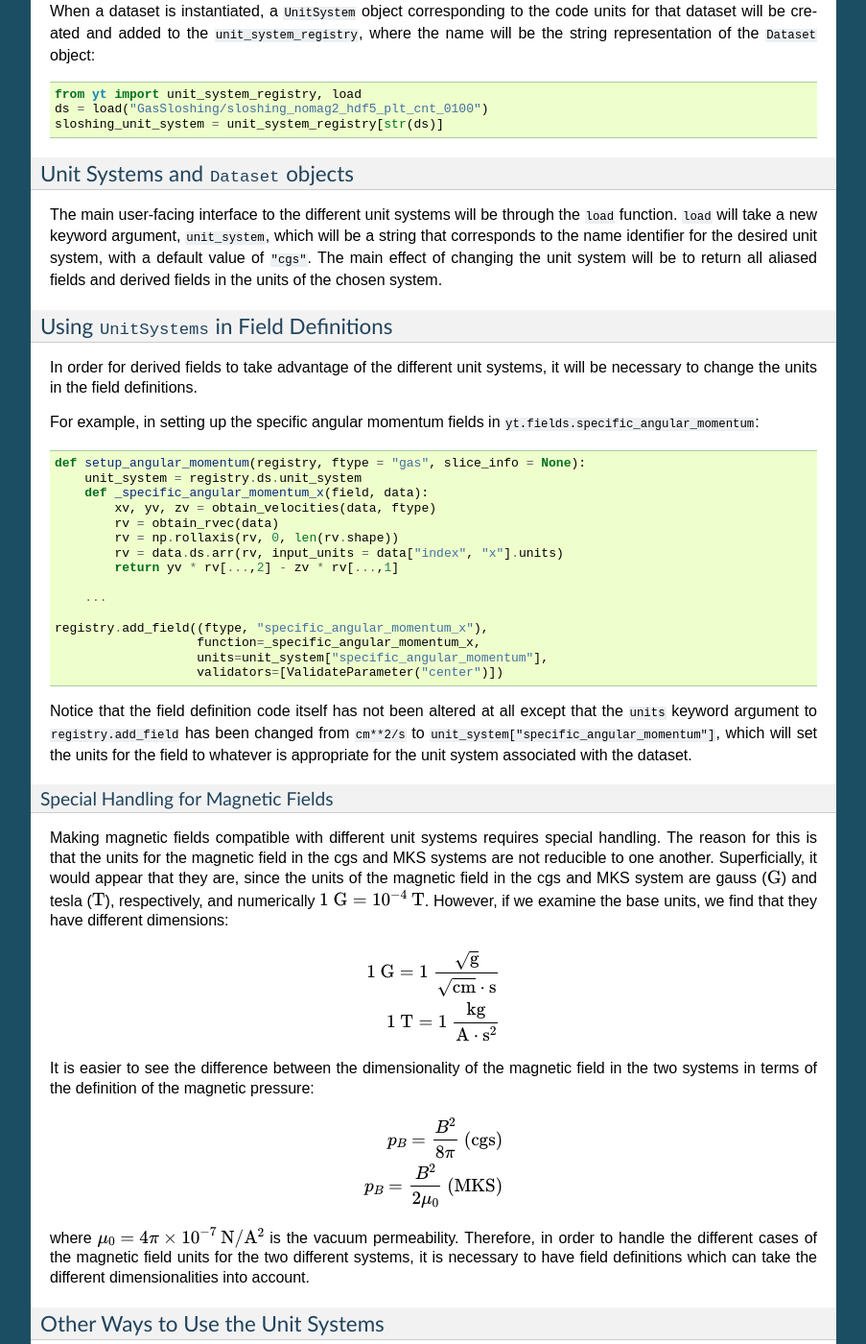
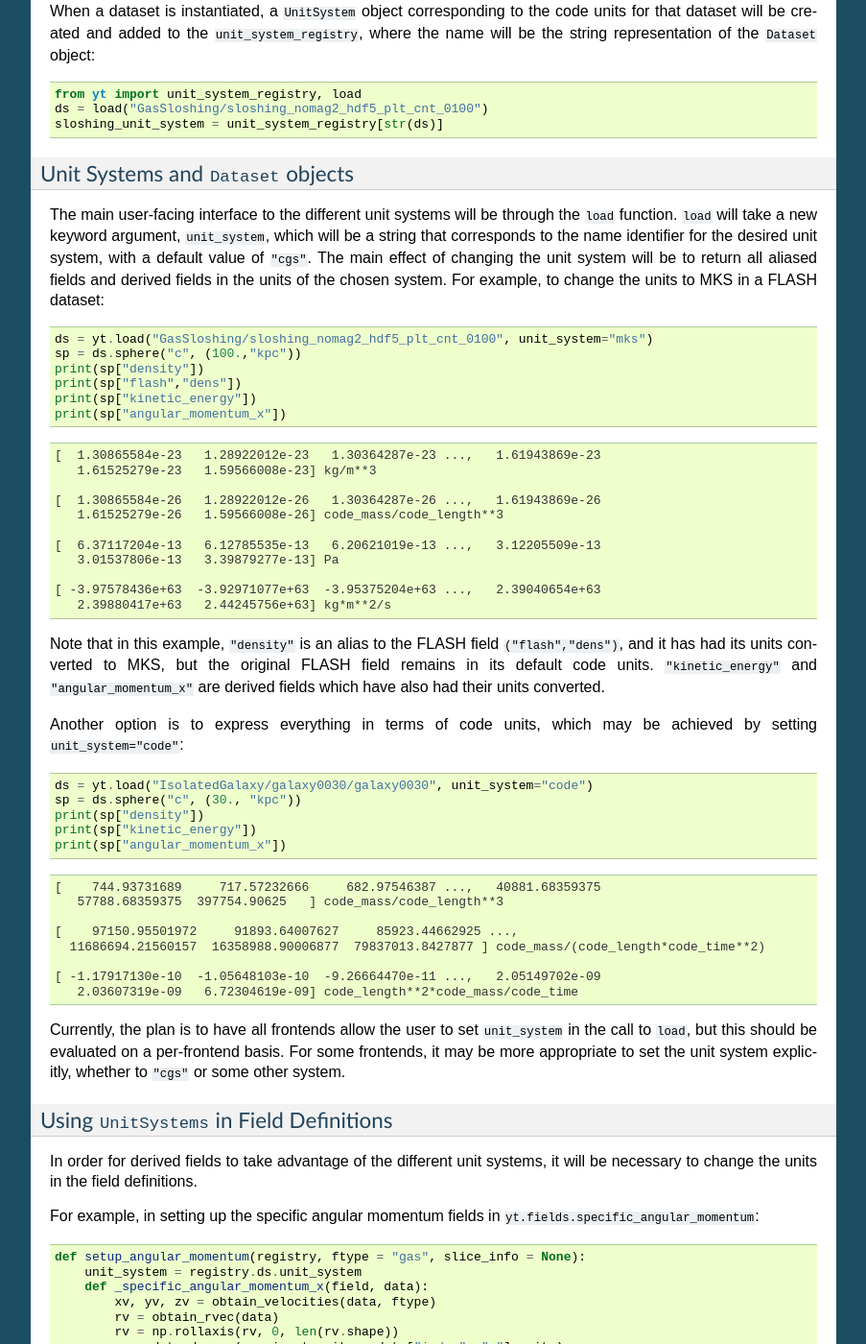
Before and after one commit to yt-project/ytep, a Sphinx documentation site: the page built from source/YTEPs/YTEP-0028.rst, in a window 1280 px wide and 1400 px high, scrolled down 2129 px. Shown: the whole window at 96% size, without its empty margins (198-1101 px from the left). Built offline with Sphinx 7.4.7, drawn with Linux system fonts in a browser that asks for light colours; formulas are drawn with MathJax 3; some of the changed text lies outside the part shown.

Commit message:
Adding some more text

```diff
--- a/source/YTEPs/YTEP-0028.rst
+++ b/source/YTEPs/YTEP-0028.rst
@@ -136,7 +136,62 @@ The main user-facing interface to the different unit systems will be through the
 function. ``load`` will take a new keyword argument, ``unit_system``, which will be a
 string that corresponds to the name identifier for the desired unit system, with a default
 value of ``"cgs"``. The main effect of changing the unit system will be to return all aliased
-fields and derived fields in the units of the chosen system.
+fields and derived fields in the units of the chosen system. For example, to change the units
+to MKS in a FLASH dataset:
+
+.. code-block:: python
+
+    ds = yt.load("GasSloshing/sloshing_nomag2_hdf5_plt_cnt_0100", unit_system="mks")
+    sp = ds.sphere("c", (100.,"kpc"))
+    print(sp["density"])
+    print(sp["flash","dens"])
+    print(sp["kinetic_energy"])
+    print(sp["angular_momentum_x"])
+
+.. code-block:: pycon
+
+    [  1.30865584e-23   1.28922012e-23   1.30364287e-23 ...,   1.61943869e-23
+       1.61525279e-23   1.59566008e-23] kg/m**3
+
+    [  1.30865584e-26   1.28922012e-26   1.30364287e-26 ...,   1.61943869e-26
+       1.61525279e-26   1.59566008e-26] code_mass/code_length**3
+
+    [  6.37117204e-13   6.12785535e-13   6.20621019e-13 ...,   3.12205509e-13
+       3.01537806e-13   3.39879277e-13] Pa
+
+    [ -3.97578436e+63  -3.92971077e+63  -3.95375204e+63 ...,   2.39040654e+63
+       2.39880417e+63   2.44245756e+63] kg*m**2/s
+
+Note that in this example, ``"density"`` is an alias to the FLASH field ``("flash","dens")``, and it
+has had its units converted to MKS, but the original FLASH field remains in its default code units.
+``"kinetic_energy"`` and ``"angular_momentum_x"`` are derived fields which have also had their units
+converted.
+
+Another option is to express everything in terms of code units, which may be achieved by setting
+``unit_system="code"``:
+
+.. code-block:: python
+
+    ds = yt.load("IsolatedGalaxy/galaxy0030/galaxy0030", unit_system="code")
+    sp = ds.sphere("c", (30., "kpc"))
+    print(sp["density"])
+    print(sp["kinetic_energy"])
+    print(sp["angular_momentum_x"])
+
+.. code-block:: pycon
+
+    [    744.93731689     717.57232666     682.97546387 ...,   40881.68359375
+       57788.68359375  397754.90625   ] code_mass/code_length**3
+
+    [    97150.95501972     91893.64007627     85923.44662925 ...,
+      11686694.21560157  16358988.90006877  79837013.8427877 ] code_mass/(code_length*code_time**2)
+
+    [ -1.17917130e-10  -1.05648103e-10  -9.26664470e-11 ...,   2.05149702e-09
+       2.03607319e-09   6.72304619e-09] code_length**2*code_mass/code_time
+
+Currently, the plan is to have all frontends allow the user to set ``unit_system`` in the call to
+``load``, but this should be evaluated on a per-frontend basis. For some frontends, it may be more
+appropriate to set the unit system explicitly, whether to ``"cgs"`` or some other system.
 
 Using ``UnitSystems`` in Field Definitions
 ++++++++++++++++++++++++++++++++++++++++++
@@ -253,7 +307,7 @@ convert to the base code units of that dataset:
 .. code-block:: pycon
 
     [    744.93731689     717.57232666     682.97546387 ...,   40881.68359375
-        57788.68359375  397754.90625   ] code_mass/code_length**3
+       57788.68359375  397754.90625   ] code_mass/code_length**3
 
 Note that this will only work if the ``YTArray``, ``YTQuantity``, or ``Unit`` in question "knows"
 about those code units, e.g., it is from a data container from that ``Dataset`` or was initialized
@@ -264,11 +318,12 @@ convert to the default "cgs" unit system:
 
 .. code-block:: python
 
+    a = YTArray([1.0, 2.0, 3.0], "km/hr")
     print(a.in_base())
 
 .. code-block:: pycon
 
-    YTArray([ 27.77777778,  55.55555556,  83.33333333]) cm/s
+    [ 27.77777778,  55.55555556,  83.33333333] cm/s
 
 which is the current behavior of the code, ensuring backwards-compatibility. The behavior
 of the cgs and MKS-specific methods (e.g., ``in_cgs``, ``in_mks``, etc.) will not be modified.
@@ -284,14 +339,15 @@ units, instead of doing this:
 
     ds.domain_left_edge.in_units("cm")
 
-the recommended behavior would be this:
+the new recommended implemenation would be this instead:
 
 .. code-block:: python
 
     ds.domain_left_edge.in_units(ds.unit_system["length"])
 
 which would allow ``domain_left_edge`` to be converted to the units of length in the
-unit system employed by the dataset.
+unit system employed by the dataset. This, of course, depends on the context of the situation and the
+needs of the developer and/or user(s).
 
 .. rubric:: ``Cosmology`` object
 
```
Also changed, not shown: other parts of source/YTEPs/YTEP-0028.rst (+1 -2 lines).
